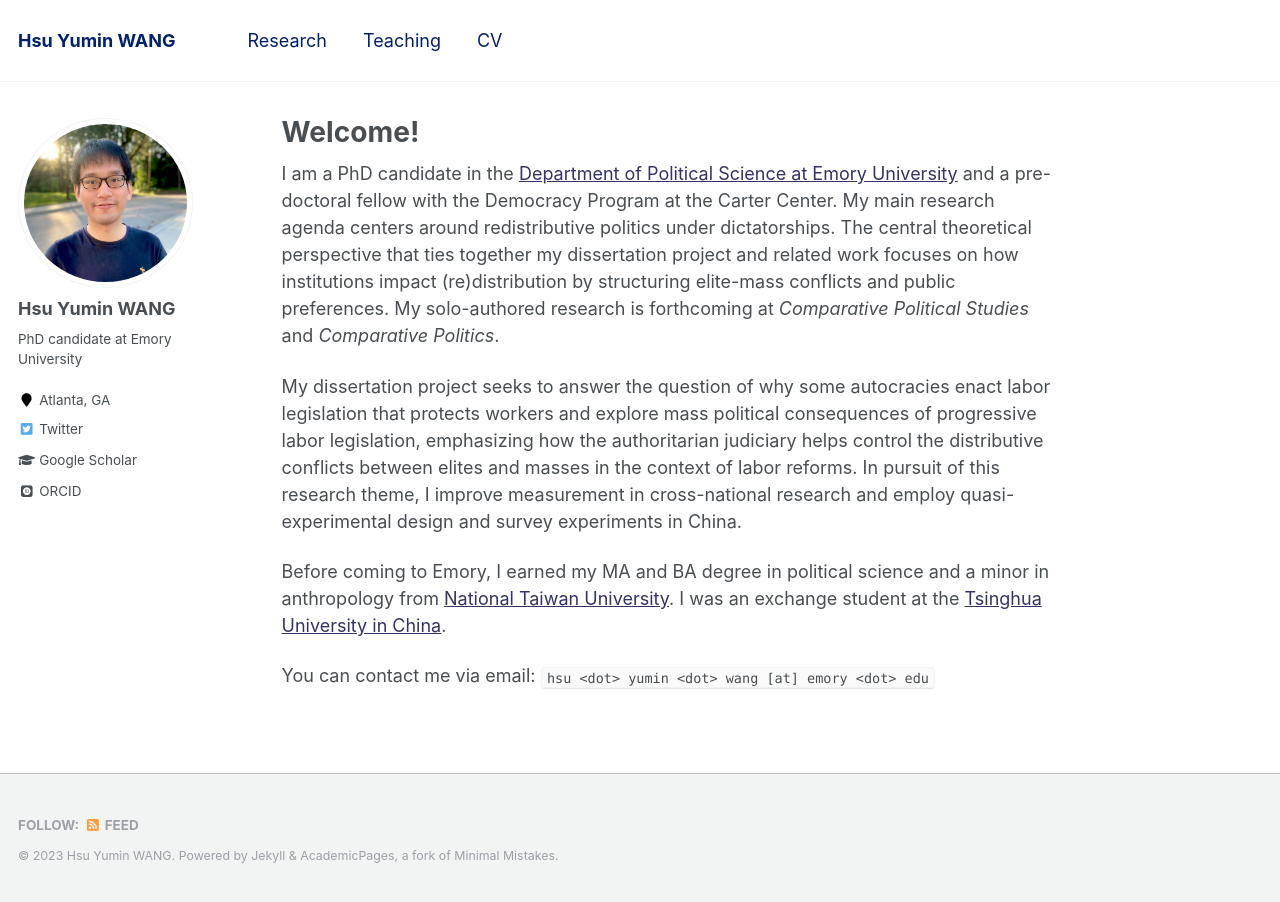
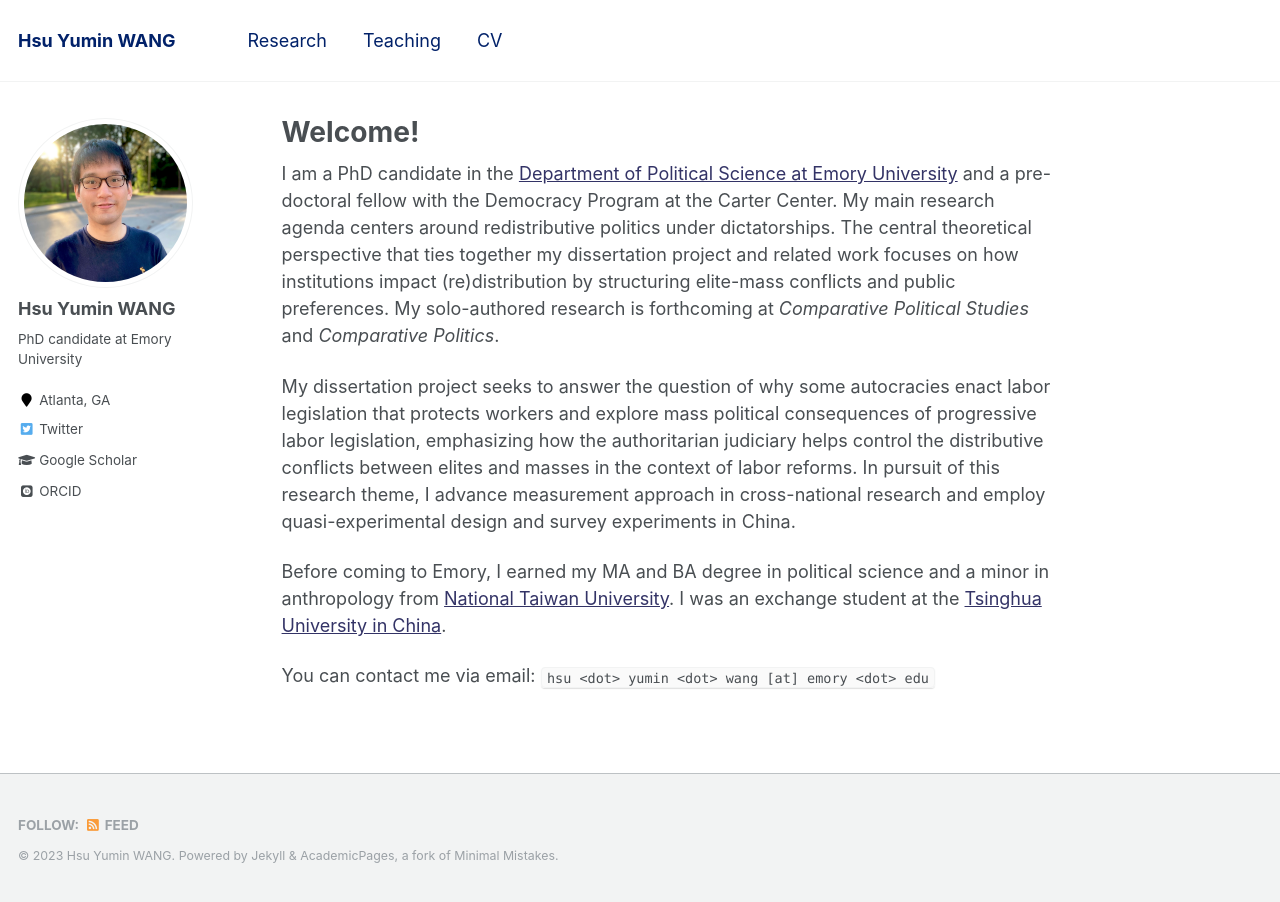
Before and after one commit to hsuyumin/hsuyumin.github.io, a Jekyll site: the page built from _pages/about.md, in a window 1280 px wide. Built offline with Jekyll 4.4.1, drawn with Linux system fonts in a browser that asks for light colours; some web fonts are replaced.

Commit message:
Update about.md

```diff
--- a/_pages/about.md
+++ b/_pages/about.md
@@ -10,7 +10,7 @@ redirect_from:
 
 I am a PhD candidate in the [Department of Political Science at Emory University](http://polisci.emory.edu/home/) and a pre-doctoral fellow with the Democracy Program at the Carter Center. My main research agenda centers around redistributive politics under dictatorships. The central theoretical perspective that ties together my dissertation project and related work focuses on how institutions impact (re)distribution by structuring elite-mass conflicts and public preferences. My solo-authored research is forthcoming at _Comparative Political Studies_ and _Comparative Politics_.
 
-My dissertation project seeks to answer the question of why some autocracies enact labor legislation that protects workers and explore mass political consequences of progressive labor legislation, emphasizing how the authoritarian judiciary helps control the distributive conflicts between elites and masses in the context of labor reforms. In pursuit of this research theme, I improve measurement  in cross-national research and employ quasi-experimental design and survey experiments in China.
+My dissertation project seeks to answer the question of why some autocracies enact labor legislation that protects workers and explore mass political consequences of progressive labor legislation, emphasizing how the authoritarian judiciary helps control the distributive conflicts between elites and masses in the context of labor reforms. In pursuit of this research theme, I advance measurement approach in cross-national research and employ quasi-experimental design and survey experiments in China.
 
 Before coming to Emory, I earned my MA and BA degree in political science and a minor in anthropology from [National Taiwan University](https://www.ntu.edu.tw/english/). I was an exchange student at the [Tsinghua University in China](https://www.tsinghua.edu.cn/en/).
 
```
